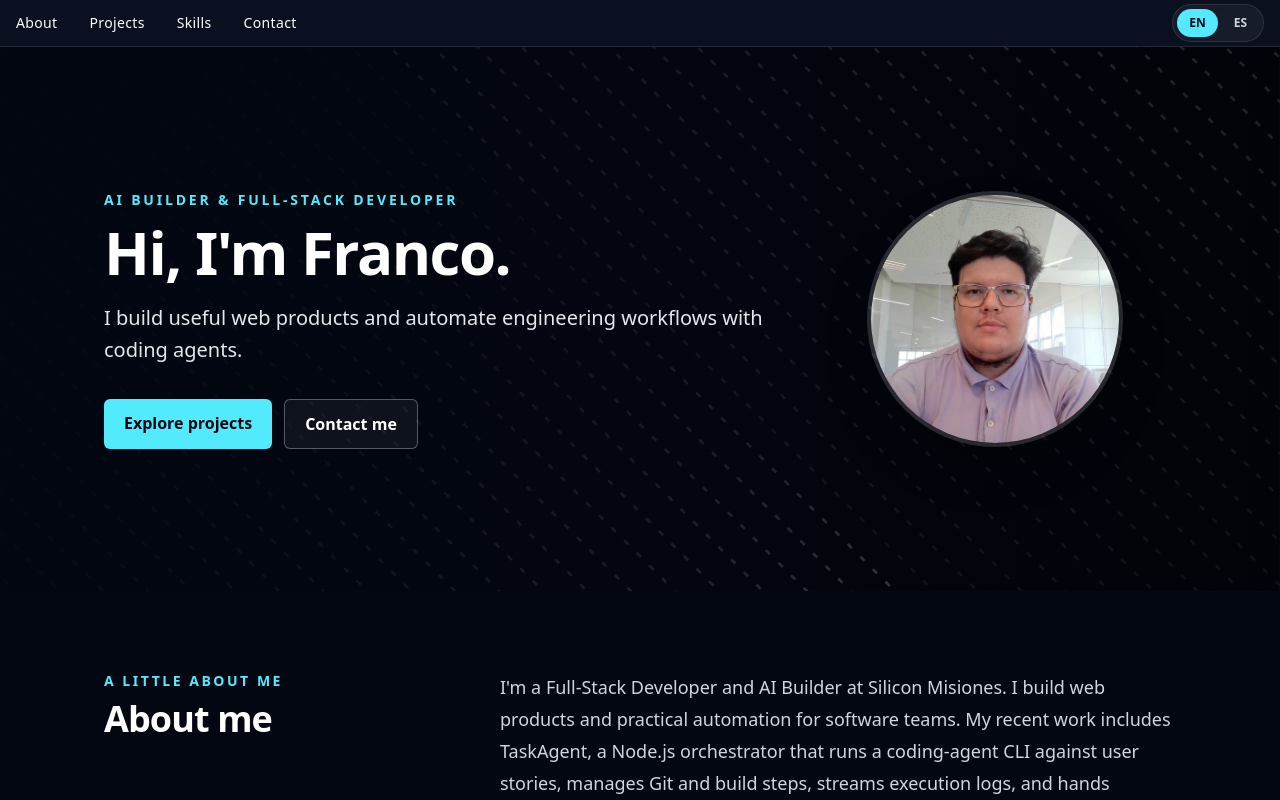
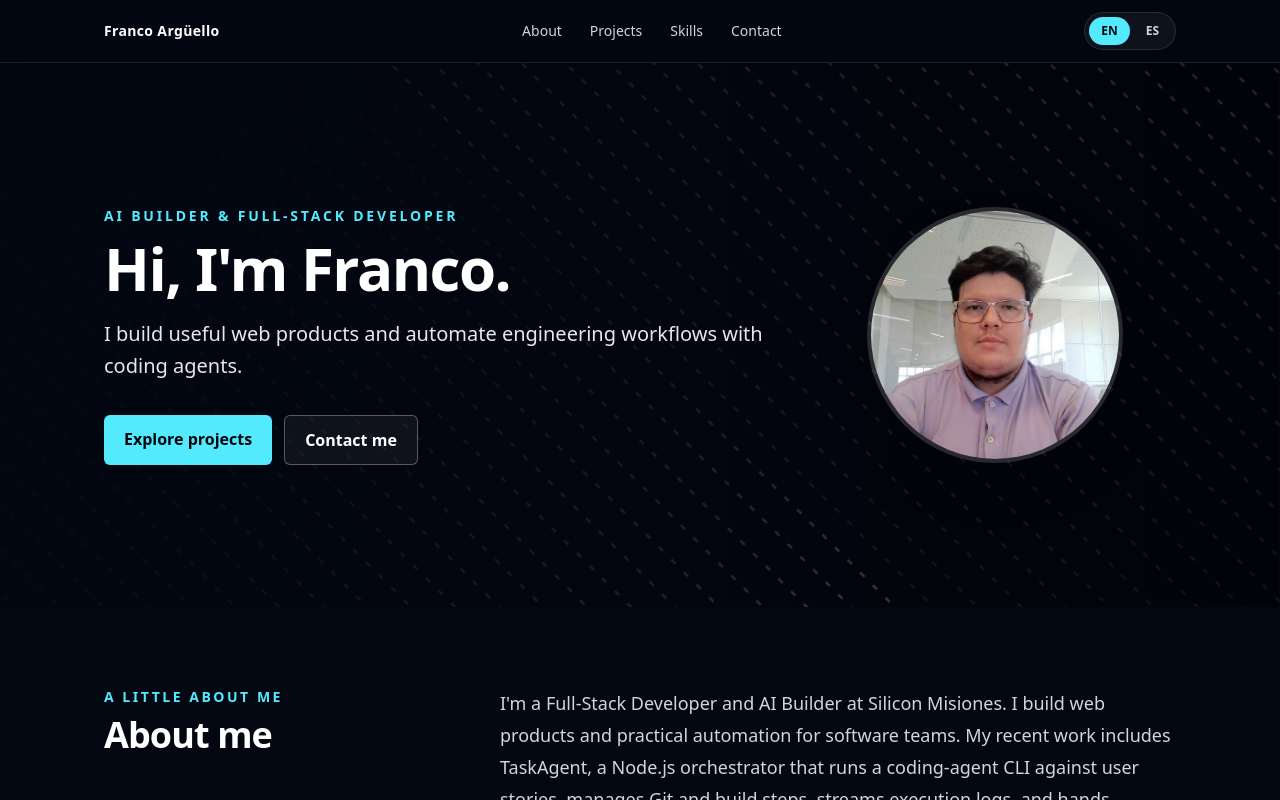
Before and after one commit to Franko42/Portfolio, a React (Vite) app in the folder my-portfolio/: page / in a window 1280 px wide. Shown: the top 800 px of the page. Built offline with nearby package versions, Linux system fonts and the light colour scheme.

Commit message:
Improve responsive navigation, semantics, and keyboard accessibility

```diff
--- a/my-portfolio/src/components/Header.jsx
+++ b/my-portfolio/src/components/Header.jsx
@@ -1,56 +1,74 @@
-import React, { useState } from 'react';
-import LanguageSwitcher from './LanguageSwitcher';
+import { useState } from "react";
+import { Menu, X } from "lucide-react";
 import { useTranslation } from "react-i18next";
-import { Menu, X } from "lucide-react"; // icons
+import LanguageSwitcher from "./LanguageSwitcher";
 
 const Header = () => {
   const { t } = useTranslation();
   const [isOpen, setIsOpen] = useState(false);
-
-  const scrollToSection = (id) => {
-    const el = document.getElementById(id);
-    if (el) {
-      el.scrollIntoView({ behavior: 'smooth', block: 'center' });
-      setIsOpen(false); // close menu after clicking
-    }
-  };
+  const links = [
+    { href: "#about", label: t("navigateAbout") },
+    { href: "#projects", label: t("navigateProjects") },
+    { href: "#skills", label: t("navigateSkills") },
+    { href: "#contact", label: t("navigateContact") },
+  ];
 
   return (
-    <header className="bg-gray-900/60 backdrop-blur-md border-b border-white/10 sticky top-0 z-50">
-      <div className="flex justify-between items-center px-4 py-1">
-        <div className="flex items-center">
-          <div className="flex justify-between items-center w-full">
-            <nav className="hidden md:flex gap-8 text-sm font-medium tracking-wide text-white">
-              <button onClick={() => scrollToSection('about')} className="hover:text-blue-400 transition-colors duration-200 cursor-pointer">{t("navigateAbout")}</button>
-              <button onClick={() => scrollToSection('projects')} className="hover:text-blue-400 transition-colors duration-200 cursor-pointer">{t("navigateProjects")}</button>
-              <button onClick={() => scrollToSection('skills')} className="hover:text-blue-400 transition-colors duration-200 cursor-pointer">{t("navigateSkills")}</button>
-              <button onClick={() => scrollToSection('contact')} className="hover:text-blue-400 transition-colors duration-200 cursor-pointer">{t("navigateContact")}</button>
-            </nav>
+    <header className="sticky top-0 z-50 border-b border-white/10 bg-gray-950/90 text-white backdrop-blur-xl">
+      <div className="mx-auto flex max-w-6xl items-center justify-between gap-4 px-5 py-3 md:px-10">
+        <a
+          href="#top"
+          className="shrink-0 rounded-sm text-sm font-bold tracking-wide text-white focus-visible:outline focus-visible:outline-2 focus-visible:outline-offset-4 focus-visible:outline-cyan-300"
+        >
+          Franco Argüello
+        </a>
 
-          </div>
+        <nav className="hidden items-center gap-7 md:flex" aria-label={t("mainNavigation")}>
+          {links.map((link) => (
+            <a
+              key={link.href}
+              href={link.href}
+              className="text-sm font-medium text-gray-300 transition hover:text-cyan-300 focus-visible:outline focus-visible:outline-2 focus-visible:outline-offset-4 focus-visible:outline-cyan-300"
+            >
+              {link.label}
+            </a>
+          ))}
+        </nav>
 
-
+        <div className="ml-auto flex items-center gap-2 md:ml-0">
+          <LanguageSwitcher />
           <button
-            onClick={() => setIsOpen(!isOpen)}
-            className="md:hidden text-white focus:outline-none ml-2 cursor-pointer"
+            type="button"
+            className="inline-flex h-10 w-10 items-center justify-center rounded-md text-white transition hover:bg-white/10 focus-visible:outline focus-visible:outline-2 focus-visible:outline-offset-2 focus-visible:outline-cyan-300 md:hidden"
+            aria-label={t(isOpen ? "closeMenu" : "openMenu")}
+            aria-expanded={isOpen}
+            aria-controls="mobile-navigation"
+            onClick={() => setIsOpen((open) => !open)}
           >
-            {isOpen ? <X size={28} /> : <Menu size={28} />}
+            {isOpen ? <X size={22} aria-hidden="true" /> : <Menu size={22} aria-hidden="true" />}
           </button>
-        </div>
-
-        <div className="flex items-center">
-          <LanguageSwitcher />
         </div>
       </div>
 
-      {isOpen && (
-        <div className="md:hidden bg-gray-700 px-4 pb-4 space-y-2 text-white">
-          <button onClick={() => scrollToSection('about')} className="block w-full text-center hover:underline cursor-pointer">{t("navigateAbout")}</button>
-          <button onClick={() => scrollToSection('projects')} className="block w-full text-center hover:underline cursor-pointer">{t("navigateProjects")}</button>
-          <button onClick={() => scrollToSection('skills')} className="block w-full text-center hover:underline cursor-pointer">{t("navigateSkills")}</button>
-          <button onClick={() => scrollToSection('contact')} className="block w-full text-center hover:underline cursor-pointer">{t("navigateContact")}</button>
-        </div>
-      )}
+      <nav
+        id="mobile-navigation"
+        className={`border-t border-white/10 bg-gray-950 px-5 py-3 md:hidden ${isOpen ? "block" : "hidden"}`}
+        aria-label={t("mainNavigation")}
+      >
+        <ul className="mx-auto flex max-w-6xl flex-col gap-1">
+          {links.map((link) => (
+            <li key={link.href}>
+              <a
+                href={link.href}
+                onClick={() => setIsOpen(false)}
+                className="block rounded-md px-3 py-2.5 text-sm font-medium text-gray-200 transition hover:bg-white/5 hover:text-cyan-300 focus-visible:outline focus-visible:outline-2 focus-visible:outline-cyan-300"
+              >
+                {link.label}
+              </a>
+            </li>
+          ))}
+        </ul>
+      </nav>
     </header>
   );
 };
```
